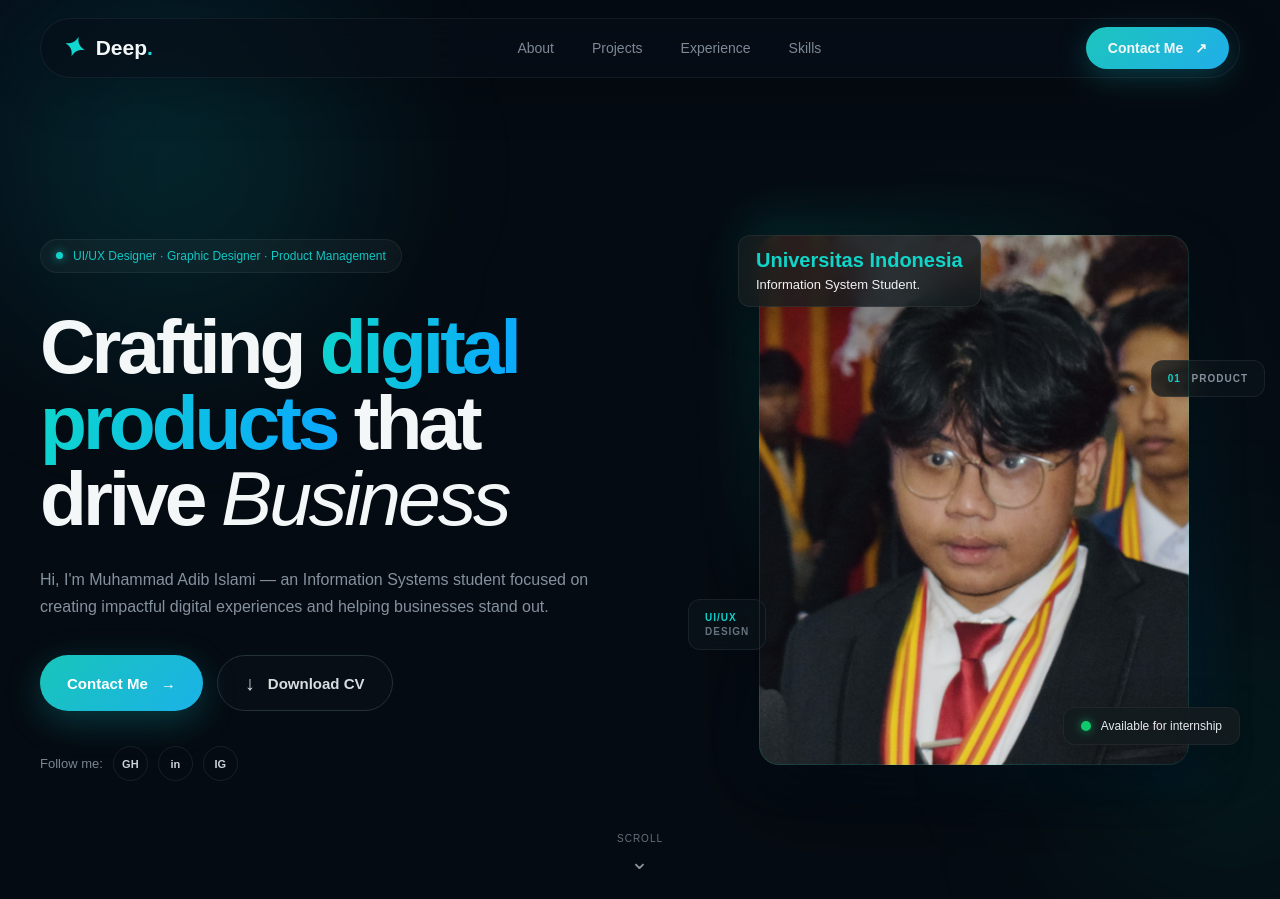
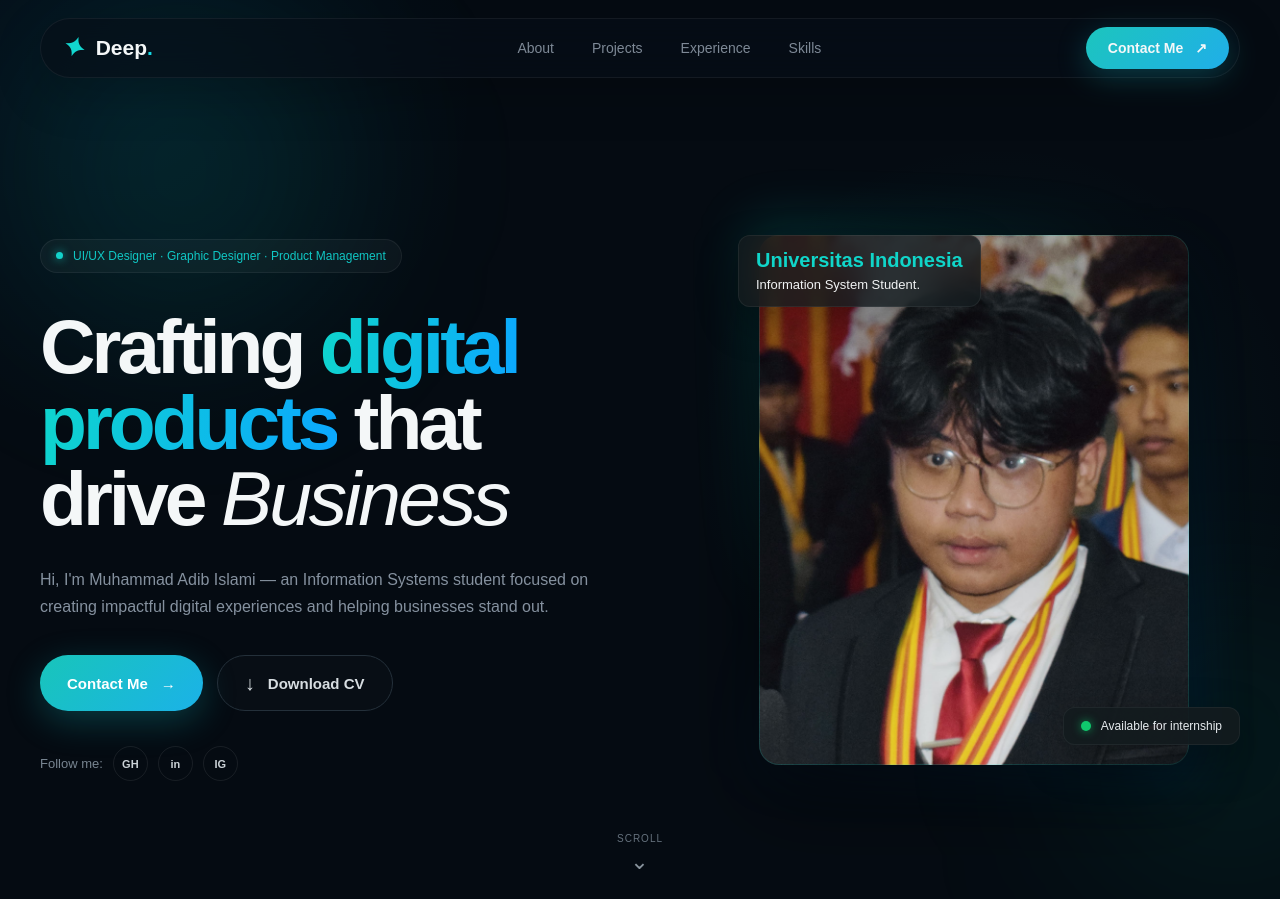
Before and after one commit to deepanooo/myportofolioo, a Django app: page / in a window 1280 px wide. Shown: the top 899 px of the page. Run offline with Django 5.2, Linux system fonts and the light colour scheme.

Commit message:
tugas1_MuhammadAdibIslami_3506657030

```diff
--- a/templates/index.html
+++ b/templates/index.html
@@ -157,16 +157,6 @@
                 <div class="internship-card">
                     <span class="internship-dot"></span>
                     Available for internship
-                </div>
-
-                <div class="floating-element element-one">
-                    <span>01</span>
-                    PRODUCT
-                </div>
-
-                <div class="floating-element element-two">
-                    UI/UX
-                    <span>DESIGN</span>
                 </div>
 
             </div>
```
Also changed, not shown: 1 other file.
